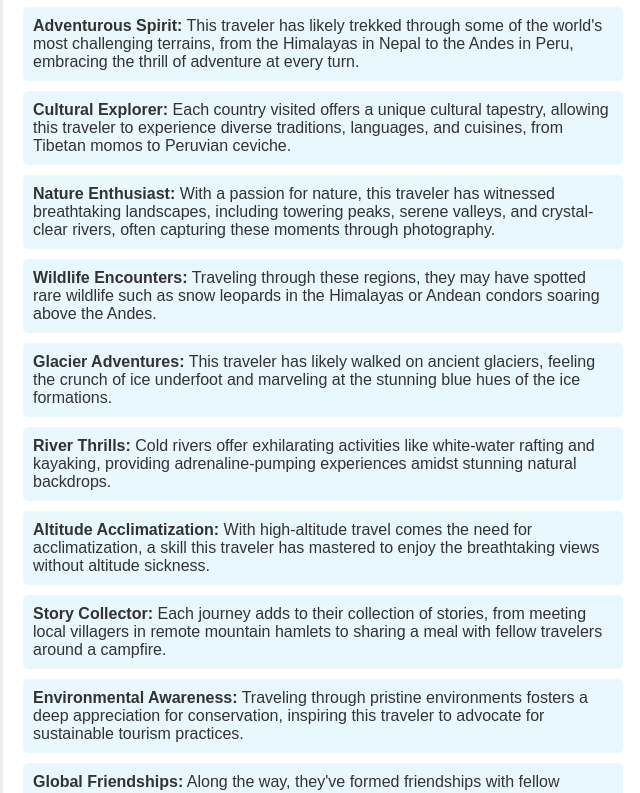
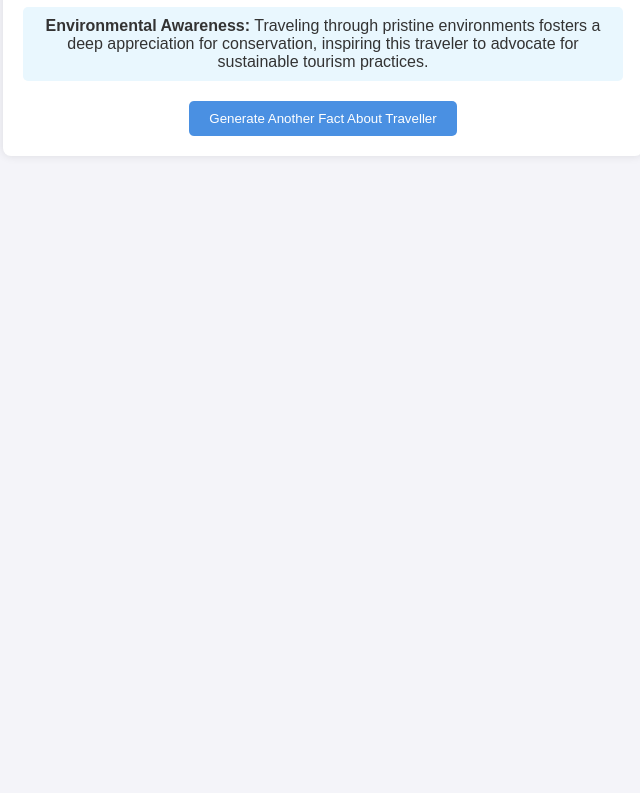
Before and after one commit to Krish3914/TravellingFacts, a plain HTML site: page index.html in a window 1280 px wide. Shown: the part 143-936 px from the top of the page, without its empty margins (317-957 px from the left). After the commit the page ends 800 px from the top, so only its background shows below. Drawn offline with Linux system fonts and the light colour scheme.

Commit message:
Button Created to Generate FunFacts

```diff
--- a/index.html
+++ b/index.html
@@ -3,7 +3,7 @@
 <head>
     <meta charset="UTF-8">
     <meta name="viewport" content="width=device-width, initial-scale=1.0">
-    <title>Fun Facts About Me</title>
+    <title>Fun Facts About Traveller</title>
     <style>
         body {
             font-family: Arial, sans-serif;
@@ -20,30 +20,39 @@
             background-color: #fff;
             box-shadow: 0 0 10px rgba(0, 0, 0, 0.1);
             border-radius: 8px;
+            text-align: center;
         }
 
         h1 {
-            text-align: center;
             color: #4a90e2;
         }
 
-        ul {
-            list-style-type: none;
-            padding: 0;
-        }
-
-        li {
-            margin: 10px 0;
+        #fun-fact {
+            margin: 20px 0;
             padding: 10px;
             background-color: #e9f7fe;
             border-radius: 5px;
+        }
+
+        button {
+            padding: 10px 20px;
+            background-color: #4a90e2;
+            color: white;
+            border: none;
+            border-radius: 5px;
+            cursor: pointer;
+        }
+
+        button:hover {
+            background-color: #357ab8;
         }
     </style>
 </head>
 <body>
     <div class="container">
-        <h1>Fun Facts About Me</h1>
-        <ul id="fun-facts-list"></ul>
+        <h1>Fun Facts About Traveller</h1>
+        <div id="fun-fact"></div>
+        <button id="generate-fact-btn">Generate Another Fact About Traveller</button>
     </div>
     <script>
         const funFacts = [
@@ -89,13 +98,19 @@
             }
         ];
 
-        const funFactsList = document.getElementById('fun-facts-list');
+        const funFactElement = document.getElementById('fun-fact');
+        const generateFactBtn = document.getElementById('generate-fact-btn');
 
-        funFacts.forEach(fact => {
-            const listItem = document.createElement('li');
-            listItem.innerHTML = `<strong>${fact.title}:</strong> ${fact.description}`;
-            funFactsList.appendChild(listItem);
-        });
+        function displayRandomFact() {
+            const randomIndex = Math.floor(Math.random() * funFacts.length);
+            const fact = funFacts[randomIndex];
+            funFactElement.innerHTML = `<strong>${fact.title}:</strong> ${fact.description}`;
+        }
+
+        generateFactBtn.addEventListener('click', displayRandomFact);
+
+        // Display a fact initially
+        displayRandomFact();
     </script>
 </body>
 </html>
```
